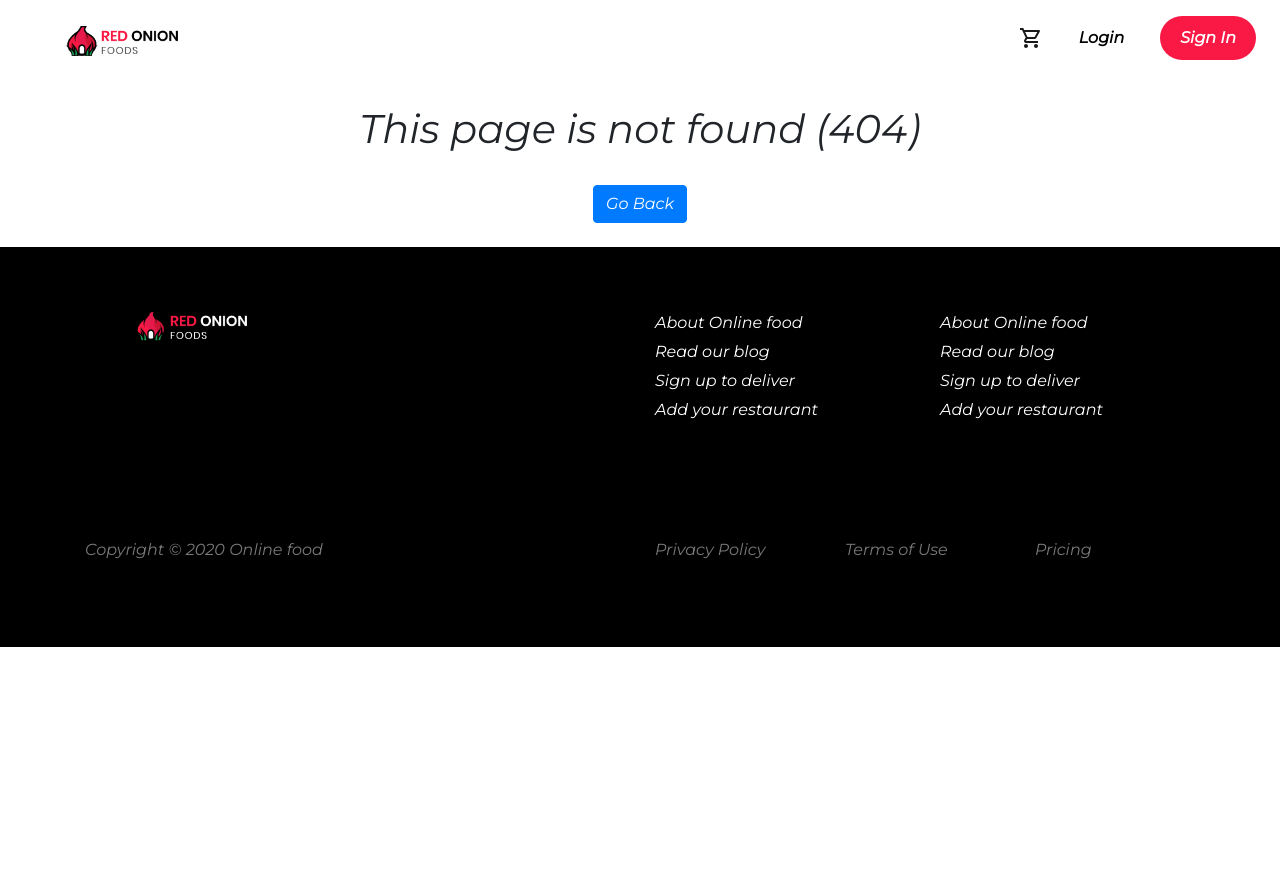
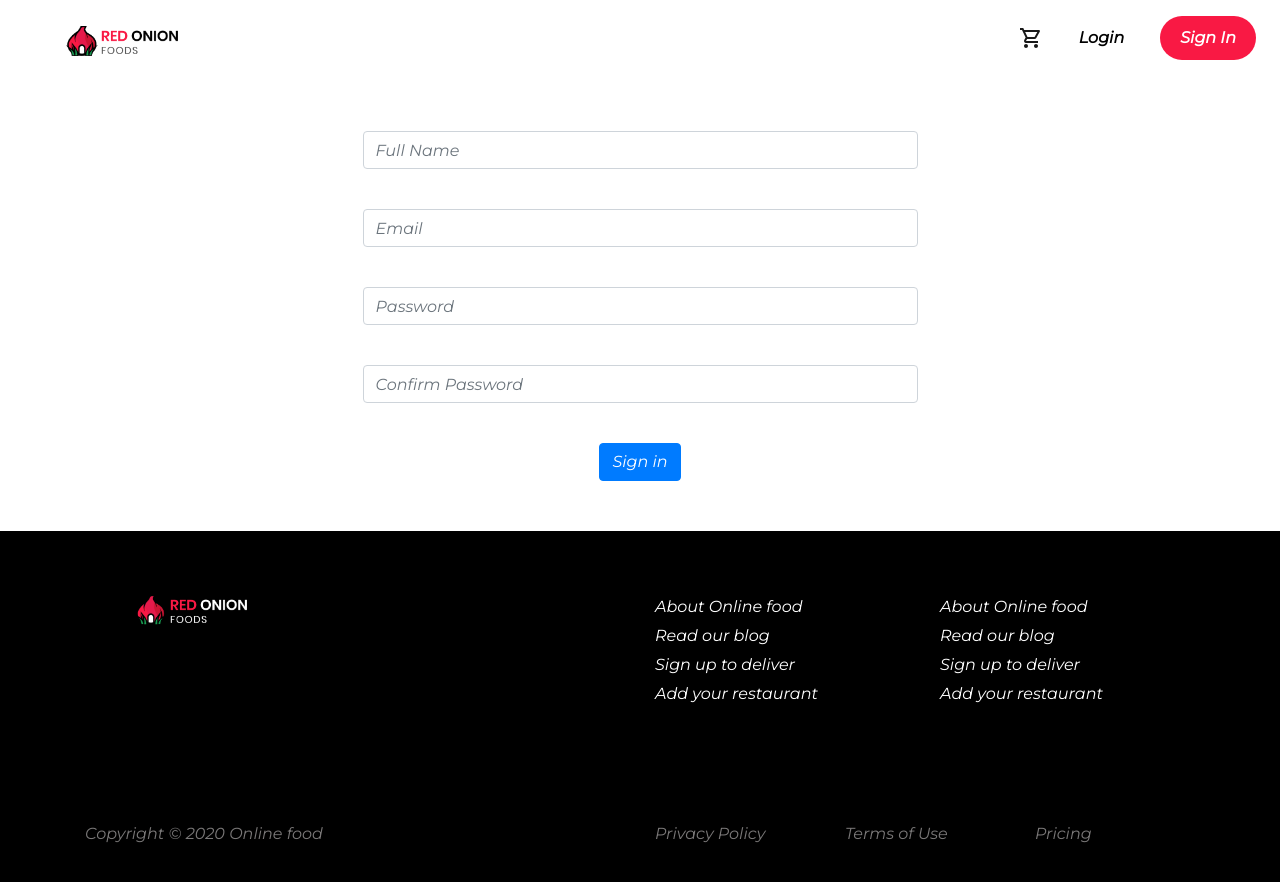
Before and after one commit to Shakib448/react-hot-onion, a React (Create React App) app: page /login in a window 1280 px wide. Shown: the top 882 px of the page. Before the commit the page ends 800 px from the top, so only its background shows below. Built offline with nearby package versions, Linux system fonts and the light colour scheme.

Commit message:
React Red  Onion

```diff
--- a/package.json
+++ b/package.json
@@ -11,6 +11,7 @@
     "react": "^16.13.1",
     "react-dom": "^16.13.1",
     "react-flip-move": "^3.0.4",
+    "react-hook-form": "^6.8.2",
     "react-router-dom": "^5.2.0",
     "react-scripts": "3.4.3"
   },
--- a/src/App.js
+++ b/src/App.js
@@ -6,6 +6,7 @@ import Navbar from "./Components/Navbar/Navbar";
 import { BrowserRouter as Router, Switch, Route } from "react-router-dom";
 import NotFound from "./Components/NotFound/NotFound";
 import CategoryDetail from "./Components/CategoryDetail/CategoryDetail";
+import Login from "./Components/Login/Login";
 
 function App() {
   return (
@@ -15,6 +16,7 @@ function App() {
         <Switch>
           <Route exact path="/" component={Home} />
           <Route exact path="/food/category/:id" component={CategoryDetail} />
+          <Route exact path="/login" component={Login} />
           <Route exact path="*" component={NotFound} />
         </Switch>
         <Footer />
--- a/src/Components/Category/Category.js
+++ b/src/Components/Category/Category.js
@@ -1,7 +1,7 @@
 import React, { useEffect, useState } from "react";
 import "./Category.css";
 import foodData from "../FoodData";
-import { useHistory } from "react-router-dom";
+import { Link, useHistory } from "react-router-dom";
 
 const Category = () => {
   const [food, setFood] = useState("Lunch");
@@ -69,7 +69,9 @@ const Category = () => {
           )}
         </div>
         <div className="category__checkoutBtn">
-          <button> Checkout Your Food</button>
+          <Link to="/login">
+            <button> Checkout Your Food</button>
+          </Link>
         </div>
       </div>
     </div>
--- /dev/null
+++ b/src/Components/Login/Login.css
@@ -0,0 +1,3 @@
+.login {
+    padding : 50px 0px;
+}
--- /dev/null
+++ b/src/Components/Login/Login.js
@@ -0,0 +1,77 @@
+import React from "react";
+import { useForm } from "react-hook-form";
+import "./Login.css";
+
+const Login = () => {
+  const { register, errors, handleSubmit } = useForm();
+  const onSubmit = (data) => console.log(data);
+  return (
+    <div className="login container">
+      <div className="row">
+        <div className="col-md-3"></div>
+        <div className="col-md-6">
+          <form onSubmit={handleSubmit(onSubmit)}>
+            <div className="form-group" style={{ textAlign: "center" }}>
+              <input
+                name="fullName"
+                className="form-control"
+                placeholder="Full Name"
+                ref={register({ required: true })}
+              />{" "}
+              <br />
+              <span style={{ color: "red" }}>
+                {errors.fullName && "Full name required"}
+              </span>
+            </div>
+            <div className="form-group" style={{ textAlign: "center" }}>
+              <input
+                name="email"
+                placeholder="Email"
+                className="form-control"
+                ref={register({ required: true, pattern: /\S+@\S+\.\S+/ })}
+              />
+              <br />
+              <span style={{ color: "red" }}>
+                {errors.email && "Email is required"}
+              </span>
+            </div>
+            <div className="form-group" style={{ textAlign: "center" }}>
+              <input
+                name="password"
+                placeholder="Password"
+                className="form-control"
+                ref={register({ required: true })}
+              />{" "}
+              <br />
+              <span style={{ color: "red" }}>
+                {errors.password && "Password not match"}
+              </span>
+            </div>
+            <div className="form-group" style={{ textAlign: "center" }}>
+              <input
+                name="confirmPassword"
+                placeholder="Confirm Password"
+                className="form-control"
+                ref={register({ required: true })}
+              />
+              <br />
+              <span style={{ color: "red" }}>
+                {errors.confirmPassword && "Password not match"}
+              </span>
+            </div>
+            <div style={{ textAlign: "center" }}>
+              <input
+                className="btn btn-primary"
+                type="submit"
+                value="Sign in"
+              />
+            </div>
+          </form>
+        </div>
+        <div className="col-md-3"></div>
+      </div>
+    </div>
+  );
+};
+
+export default Login;
```
Also changed, not shown: 1 other file (tests, documents, lock files or other folders).
